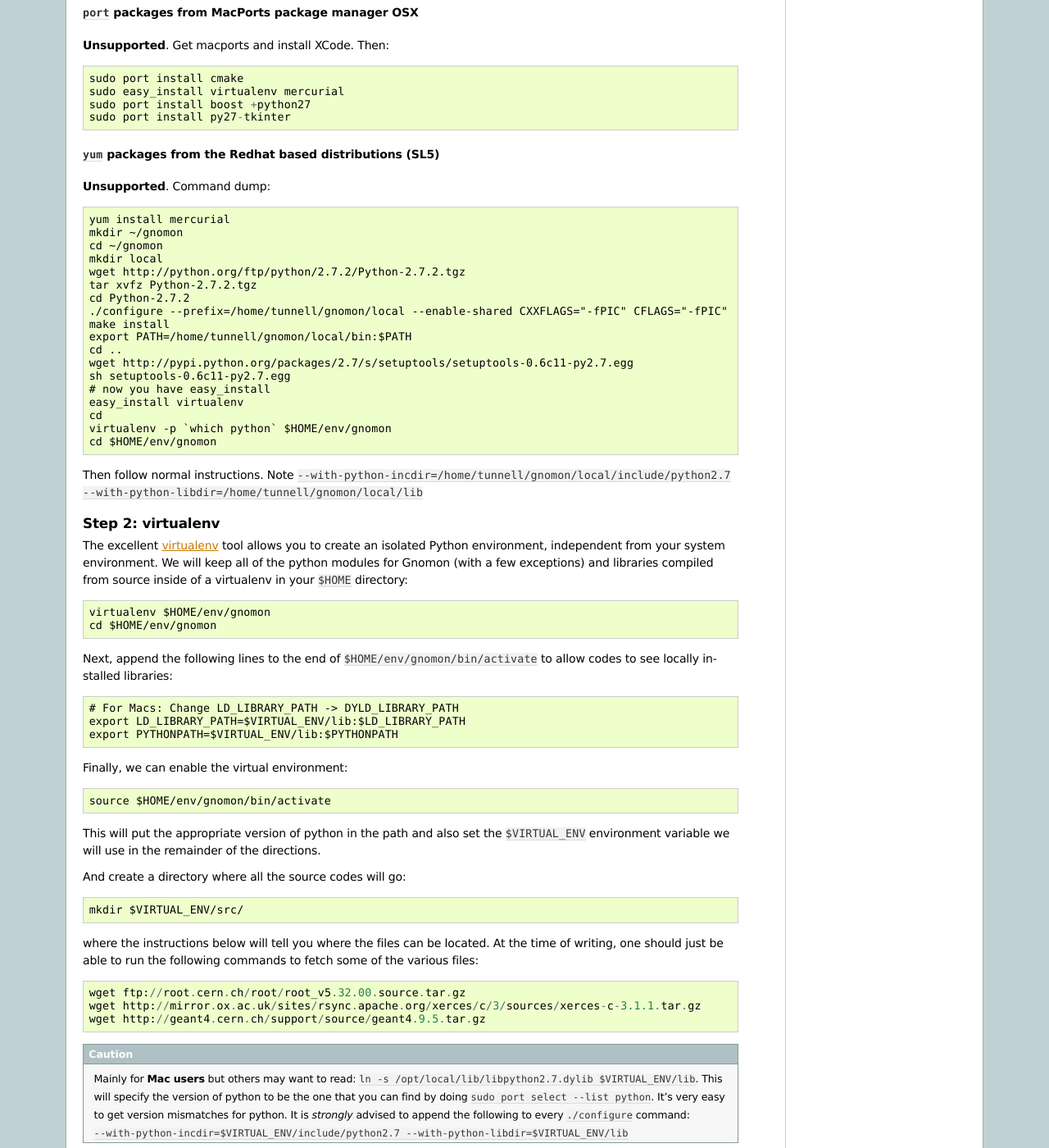
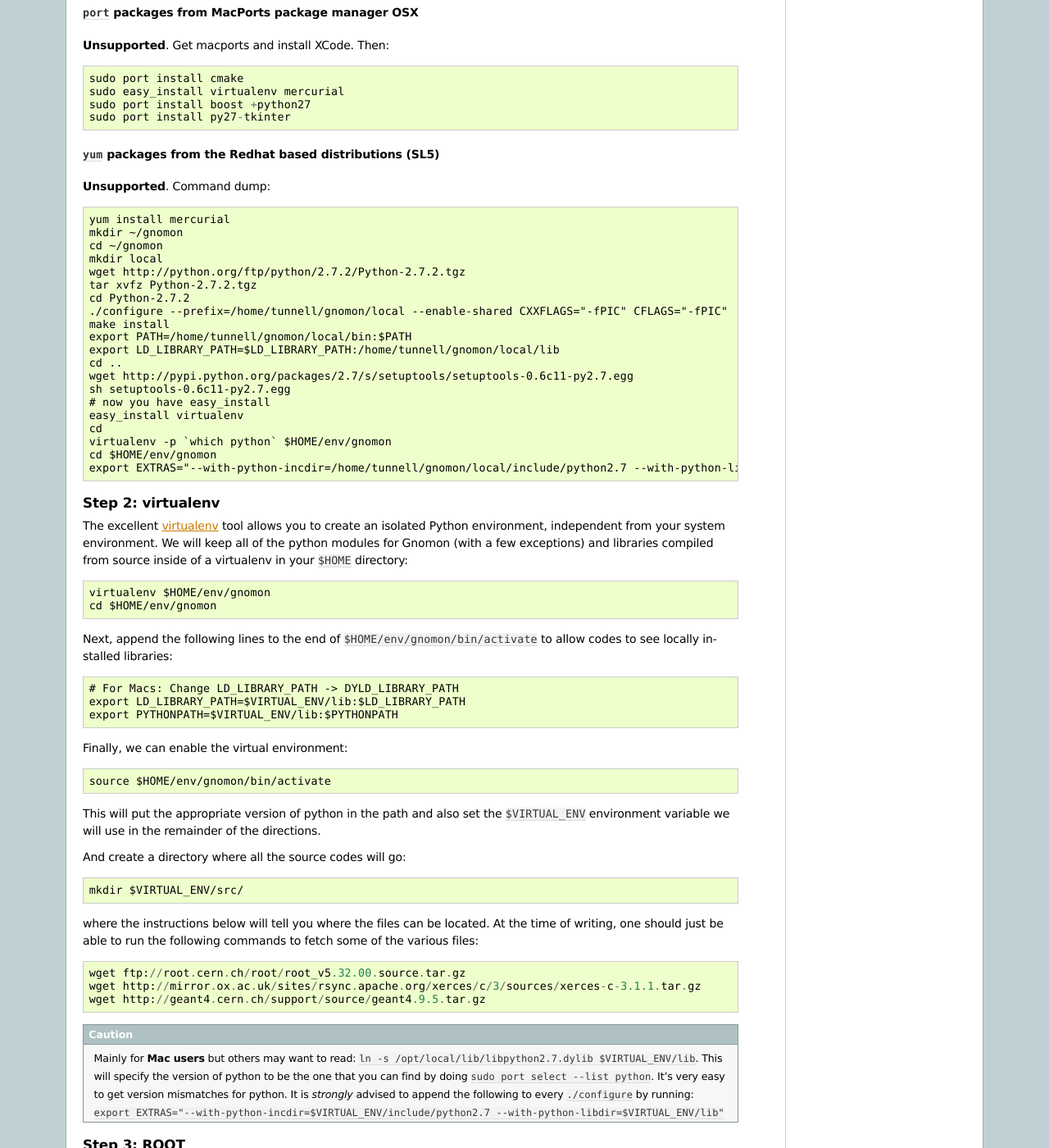
Before and after one commit to nuSTORM/gnomon, a Sphinx documentation site: the page built from doc/source/install.rst, in a window 1280 px wide and 1400 px high, scrolled down 1078 px. Shown: the whole window at 82% size. Built offline with Sphinx 7.4.7, drawn with Linux system fonts in a browser that asks for light colours; some of the changed text lies outside the part shown.

Commit message:
Tweak SL instructions

```diff
--- a/doc/source/install.rst
+++ b/doc/source/install.rst
@@ -86,6 +86,7 @@ To be able to generate the documentation, we also need these tools::
   ./configure --prefix=/home/tunnell/gnomon/local --enable-shared CXXFLAGS="-fPIC" CFLAGS="-fPIC"
   make install
   export PATH=/home/tunnell/gnomon/local/bin:$PATH
+  export LD_LIBRARY_PATH=$LD_LIBRARY_PATH:/home/tunnell/gnomon/local/lib
   cd ..
   wget http://pypi.python.org/packages/2.7/s/setuptools/setuptools-0.6c11-py2.7.egg
   sh setuptools-0.6c11-py2.7.egg
@@ -94,8 +95,7 @@ To be able to generate the documentation, we also need these tools::
   cd
   virtualenv -p `which python` $HOME/env/gnomon
   cd $HOME/env/gnomon
-
-Then follow normal instructions.  Note ``--with-python-incdir=/home/tunnell/gnomon/local/include/python2.7 --with-python-libdir=/home/tunnell/gnomon/local/lib``
+  export EXTRAS="--with-python-incdir=/home/tunnell/gnomon/local/include/python2.7 --with-python-libdir=/home/tunnell/gnomon/local/lib"
 
 
 Step 2: virtualenv
@@ -135,7 +135,7 @@ where the instructions below will tell you where the files can be located.  At t
    wget http://mirror.ox.ac.uk/sites/rsync.apache.org/xerces/c/3/sources/xerces-c-3.1.1.tar.gz
    wget http://geant4.cern.ch/support/source/geant4.9.5.tar.gz
 
-.. caution:: Mainly for **Mac users** but others may want to read:  ``ln -s /opt/local/lib/libpython2.7.dylib $VIRTUAL_ENV/lib``.  This will specify the version of python to be the one that you can find by doing ``sudo port select --list python``.  It's very easy to get version mismatches for python.  It is *strongly* advised to append the following to every ``./configure`` command: ``--with-python-incdir=$VIRTUAL_ENV/include/python2.7 --with-python-libdir=$VIRTUAL_ENV/lib``
+.. caution:: Mainly for **Mac users** but others may want to read:  ``ln -s /opt/local/lib/libpython2.7.dylib $VIRTUAL_ENV/lib``.  This will specify the version of python to be the one that you can find by doing ``sudo port select --list python``.  It's very easy to get version mismatches for python.  It is *strongly* advised to append the following to every ``./configure`` by running: ``export EXTRAS="--with-python-incdir=$VIRTUAL_ENV/include/python2.7 --with-python-libdir=$VIRTUAL_ENV/lib"``
 
 Step 3: ROOT
 ^^^^^^^^^^^^
@@ -152,7 +152,7 @@ download directory, execute the following commands::
   tar xvf root_v5.32.00.source.tar.gz
   mv root $VIRTUAL_ENV/src/root-5.32.00
   cd $VIRTUAL_ENV/src/root-5.32.00
-  ./configure
+  ./configure ${EXTRAS}
   make
 
 .. tip:: When running the command ``make`` above, one can multithread the build by doing ``make -jN`` for an N-core machine.  For example, in a four core laptop, one could do ``make -j4``.  This is true for all the ``make`` commands on this page.
```
